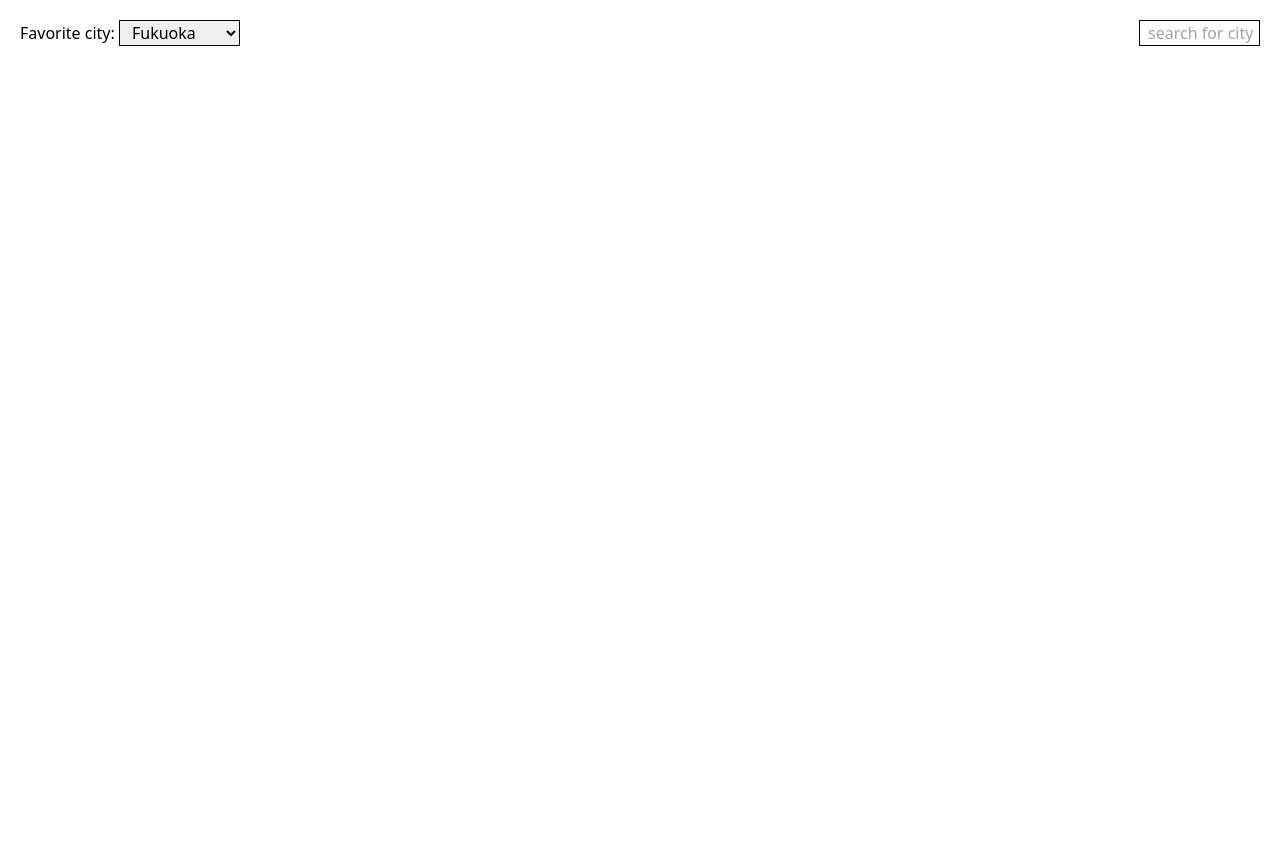
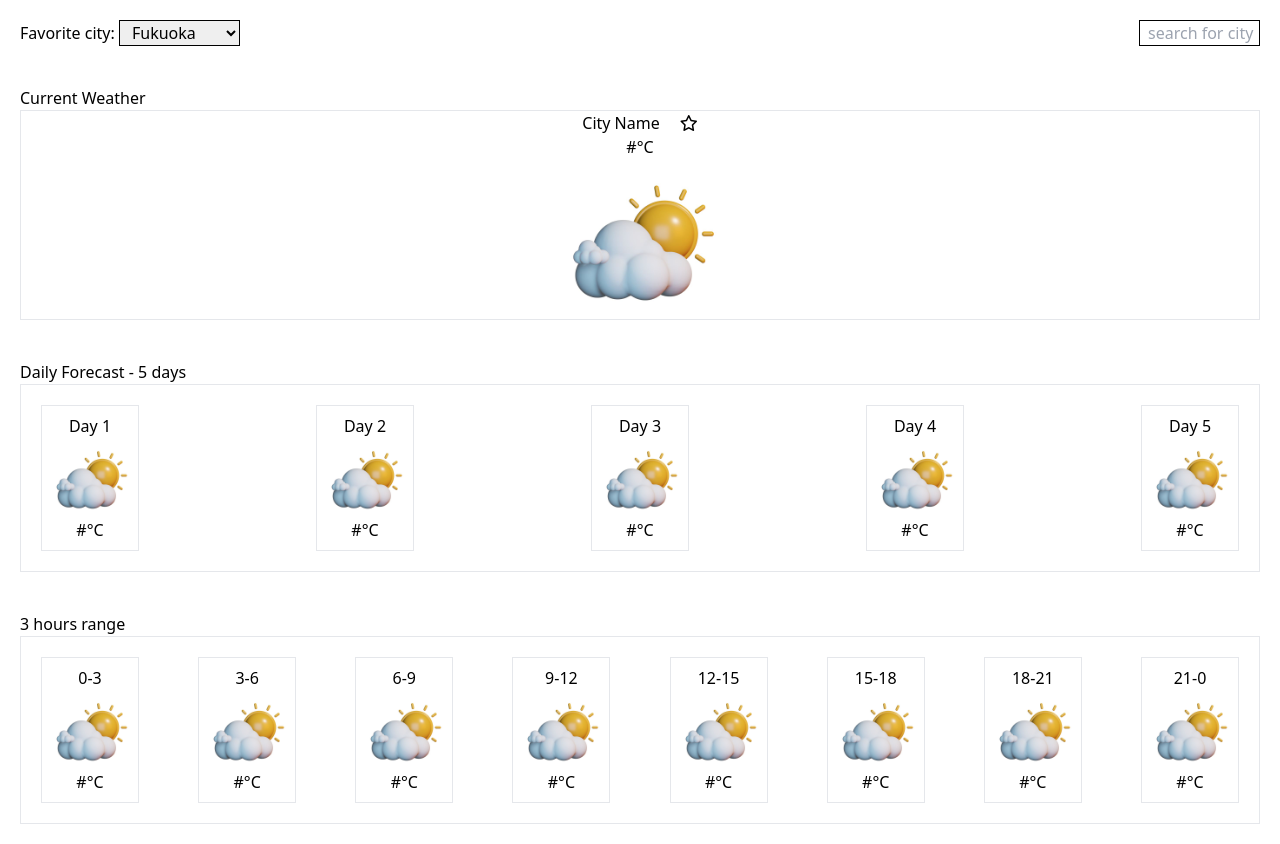
Before and after one commit to Taiki-56/Weather-App, a plain HTML site: page index.html in a window 1280 px wide. Before the commit the page ends 800 px from the top, so only its background shows below. Drawn offline with Linux system fonts and the light colour scheme.

Commit message:
merge all html into index.html

```diff
--- a/index.html
+++ b/index.html
@@ -9,6 +9,9 @@
     <link
       rel="stylesheet"
       href="./index.css" />
+    <script
+      src="https://kit.fontawesome.com/bdd3e54af0.js"
+      crossorigin="anonymous"></script>
   </head>
   <body>
     <div>
@@ -33,6 +36,142 @@
             class="border border-black pl-2 w-[121px]" />
         </form>
       </section>
+      <section class="flex flex-col p-5">
+        <h3>Current Weather</h3>
+        <div class="border flex flex-col items-center">
+          <div class="flex">
+            <h4 class="inline-block w-auto max-w-max">City Name</h4>
+            <button
+              id="favButton"
+              class="ml-5">
+              <i class="fa-regular fa-star"></i>
+              <!-- <i class="fa-solid fa-star"></i> -->
+            </button>
+          </div>
+          <p class="inline-block w-auto max-w-max">#°C</p>
+          <img
+            src="../images/example.jpeg"
+            alt="weather info"
+            class="w-40 h-auto" />
+        </div>
+      </section>
+      <section class="p-5">
+        <h3>Daily Forecast - 5 days</h3>
+        <div class="border w-full flex p-5">
+          <div class="w-full flex justify-between">
+            <div class="border p-2 flex flex-col items-center">
+              <p>Day 1</p>
+              <img
+                src="../images/example.jpeg"
+                alt="Day 1"
+                class="w-20 h-auto" />
+              <p>#°C</p>
+            </div>
+            <div class="border p-2 flex flex-col items-center">
+              <p>Day 2</p>
+              <img
+                src="../images/example.jpeg"
+                alt="Day 2"
+                class="w-20 h-auto" />
+              <p>#°C</p>
+            </div>
+            <div class="border p-2 flex flex-col items-center">
+              <p>Day 3</p>
+              <img
+                src="../images/example.jpeg"
+                alt="Day 3"
+                class="w-20 h-auto" />
+              <p>#°C</p>
+            </div>
+            <div class="border p-2 flex flex-col items-center">
+              <p>Day 4</p>
+              <img
+                src="../images/example.jpeg"
+                alt="Day 4"
+                class="w-20 h-auto" />
+              <p>#°C</p>
+            </div>
+            <div class="border p-2 flex flex-col items-center">
+              <p>Day 5</p>
+              <img
+                src="../images/example.jpeg"
+                alt="Day 5"
+                class="w-20 h-auto" />
+              <p>#°C</p>
+            </div>
+          </div>
+        </div>
+      </section>
+      <section class="p-5">
+        <h3>3 hours range</h3>
+        <div class="border w-full flex justify-between p-5">
+          <div class="border flex flex-col p-2 items-center">
+            <p>0-3</p>
+            <img
+              class="size-20"
+              src="../images/example.jpeg"
+              alt="0-3" />
+            <p>#°C</p>
+          </div>
+          <div class="border flex flex-col p-2 items-center">
+            <p>3-6</p>
+            <img
+              class="size-20"
+              src="../images/example.jpeg"
+              alt="0-3" />
+            <p>#°C</p>
+          </div>
+          <div class="border flex flex-col p-2 items-center">
+            <p>6-9</p>
+            <img
+              class="size-20"
+              src="../images/example.jpeg"
+              alt="0-3" />
+            <p>#°C</p>
+          </div>
+          <div class="border flex flex-col p-2 items-center">
+            <p>9-12</p>
+            <img
+              class="size-20"
+              src="../images/example.jpeg"
+              alt="0-3" />
+            <p>#°C</p>
+          </div>
+          <div class="border flex flex-col p-2 items-center">
+            <p>12-15</p>
+            <img
+              class="size-20"
+              src="../images/example.jpeg"
+              alt="0-3" />
+            <p>#°C</p>
+          </div>
+          <div class="border flex flex-col p-2 items-center">
+            <p>15-18</p>
+            <img
+              class="size-20"
+              src="../images/example.jpeg"
+              alt="0-3" />
+            <p>#°C</p>
+          </div>
+          <div class="border flex flex-col p-2 items-center">
+            <p>18-21</p>
+            <img
+              class="size-20"
+              src="../images/example.jpeg"
+              alt="0-3" />
+            <p>#°C</p>
+          </div>
+          <div class="border flex flex-col p-2 items-center">
+            <p>21-0</p>
+            <img
+              class="size-20"
+              src="../images/example.jpeg"
+              alt="0-3" />
+            <p>#°C</p>
+          </div>
+        </div>
+      </section>
     </div>
+    <script src="./scripts/index.js"></script>
   </body>
 </html>
--- a/postcss.config.js
+++ /dev/null
@@ -1,3 +0,0 @@
-module.exports = {
-  plugins: [require("tailwindcss"), require("autoprefixer")],
-};
```
Also changed, not shown: public/threeHours.html (+38 -11 lines), index.css, 2 other files.
